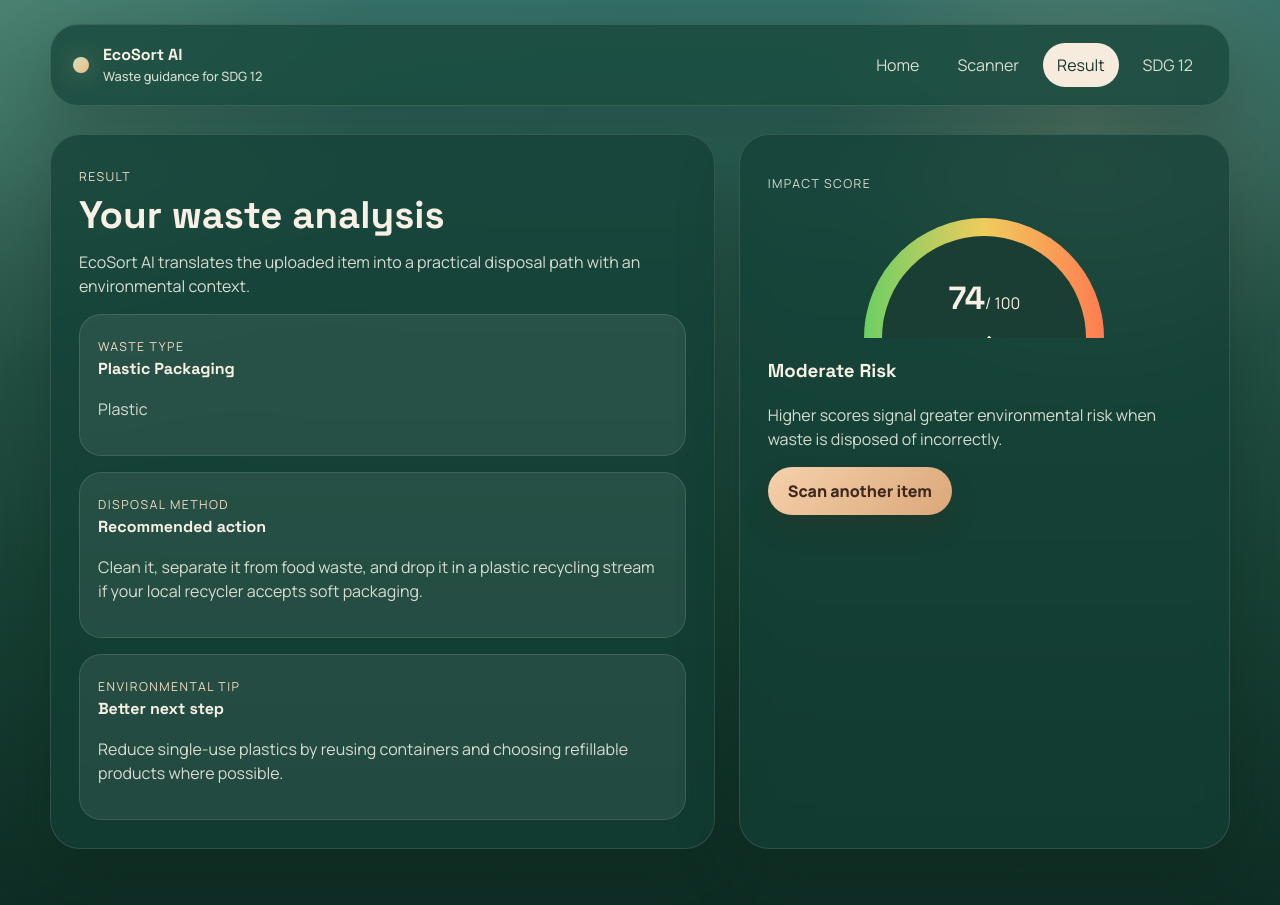
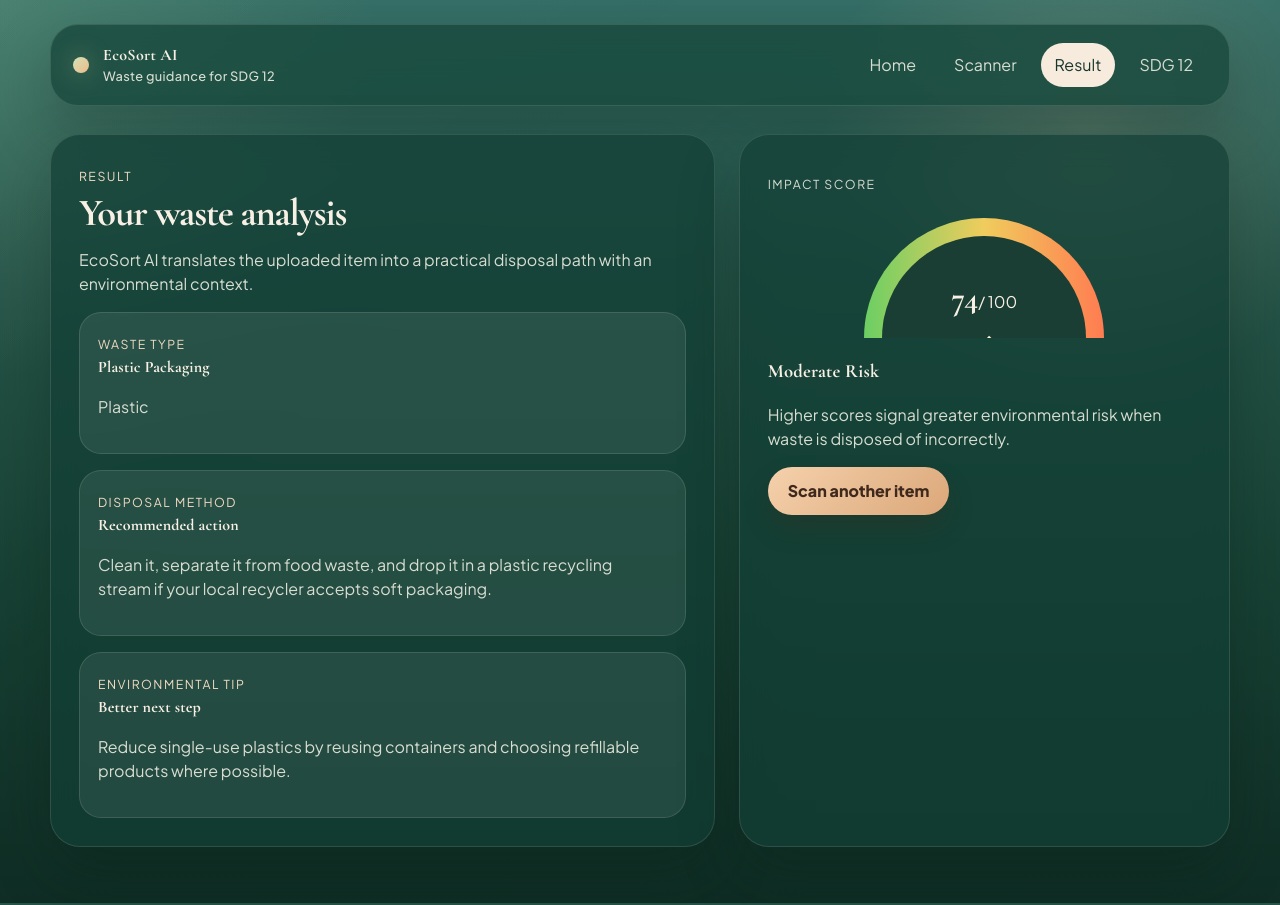
Before and after one commit to smileywrld/ecosort, a React (Vite) app: page /result in a window 1280 px wide. Built offline with nearby package versions, Linux system fonts and the light colour scheme.

Commit message:
update index.html and styles.css

```diff
--- a/index.html
+++ b/index.html
@@ -11,7 +11,7 @@
     <link rel="preconnect" href="https://fonts.googleapis.com" />
     <link rel="preconnect" href="https://fonts.gstatic.com" crossorigin />
     <link
-      href="https://fonts.googleapis.com/css2?family=Space+Grotesk:wght@400;500;700&family=Manrope:wght@400;500;700;800&display=swap"
+      href="https://fonts.googleapis.com/css2?family=Cormorant+Garamond:wght@500;600;700&family=Plus+Jakarta+Sans:wght@400;500;600;700;800&display=swap"
       rel="stylesheet"
     />
     <script type="module" src="/src/main.jsx"></script>
--- a/src/styles.css
+++ b/src/styles.css
@@ -1,5 +1,5 @@
 :root {
-  font-family: 'Manrope', sans-serif;
+  font-family: 'Plus Jakarta Sans', sans-serif;
   color: #f8f0e5;
   background:
     radial-gradient(circle at top left, rgba(114, 164, 126, 0.3), transparent 24%),
@@ -90,14 +90,15 @@ button {
   display: inline-flex;
   align-items: center;
   gap: 14px;
-  font-family: 'Space Grotesk', sans-serif;
+  font-family: 'Cormorant Garamond', serif;
   font-weight: 700;
+  letter-spacing: 0.02em;
 }
 
 .brand-mark small {
   display: block;
   color: var(--text-soft);
-  font-family: 'Manrope', sans-serif;
+  font-family: 'Plus Jakarta Sans', sans-serif;
   font-size: 0.8rem;
   font-weight: 500;
 }
@@ -180,8 +181,9 @@ button {
 .hero-copy h1,
 .section-title h2 {
   margin: 0;
-  font-family: 'Space Grotesk', sans-serif;
-  line-height: 1.02;
+  font-family: 'Cormorant Garamond', serif;
+  line-height: 0.96;
+  letter-spacing: -0.03em;
 }
 
 .hero-copy h1 {
@@ -348,7 +350,8 @@ button {
 .impact-card h3,
 .spotlight-card strong {
   display: block;
-  font-family: 'Space Grotesk', sans-serif;
+  font-family: 'Cormorant Garamond', serif;
+  letter-spacing: 0.01em;
 }
 
 .ribbon-icon {
@@ -582,7 +585,7 @@ button {
 
 .gauge-center strong {
   font-size: 2rem;
-  font-family: 'Space Grotesk', sans-serif;
+  font-family: 'Cormorant Garamond', serif;
 }
 
 .sdg-copy {
```
